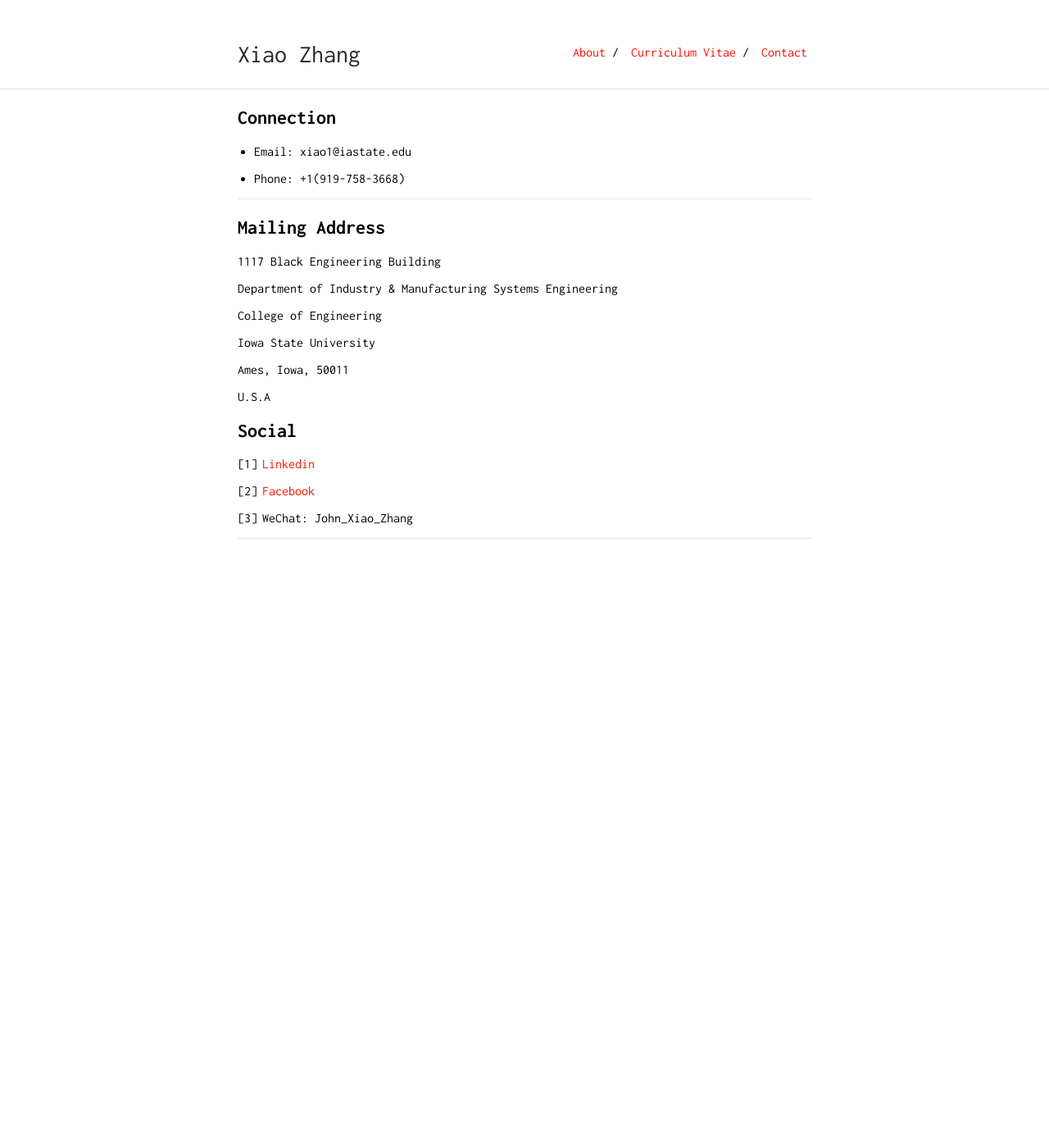
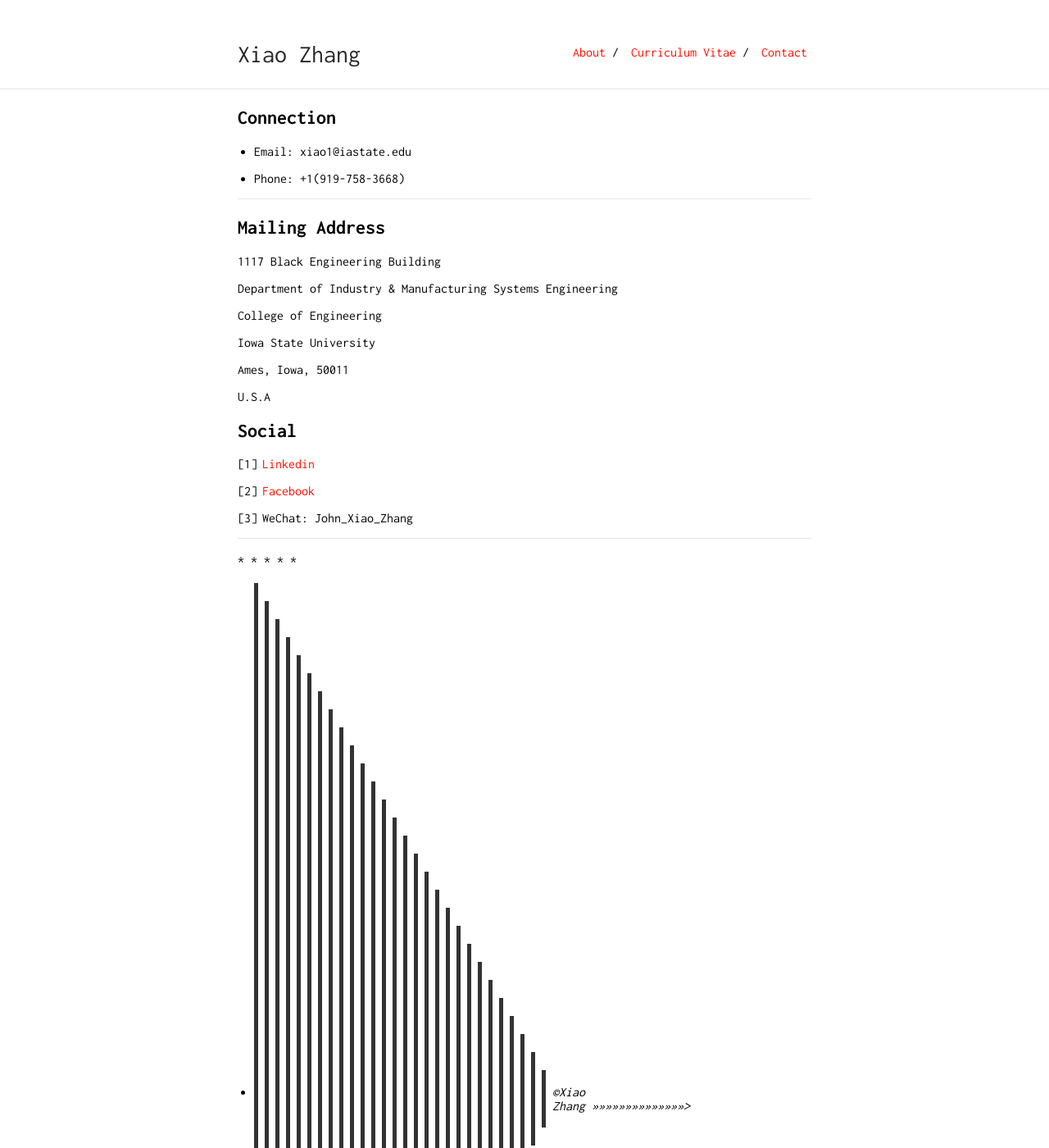
Before and after one commit to zhangxiao2018/zhangxiao2018.github.io, a Jekyll site: the page built from contact.md, in a window 1280 px wide and 1400 px high. Shown: the whole window at 82% size. Built offline with Jekyll 4.4.1, drawn with Linux system fonts in a browser that asks for light colours; our own code applies the rules of GitHub Pages for plain Markdown files.

Commit message:
Update contact.md

```diff
--- a/contact.md
+++ b/contact.md
@@ -33,3 +33,9 @@ layout: default
 3. WeChat: John_Xiao_Zhang
 
 - - -
+*
+*
+*
+*
+*
+* >>>>>>>>>>>>>>>>>>>>>>>>>>>>©Xiao Zhang >>>>>>>>>>>>>>>>>>>>>>>>>>>>>
```
